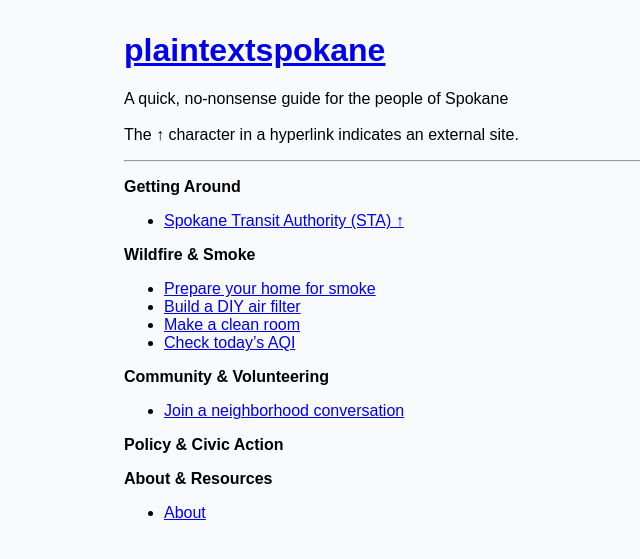
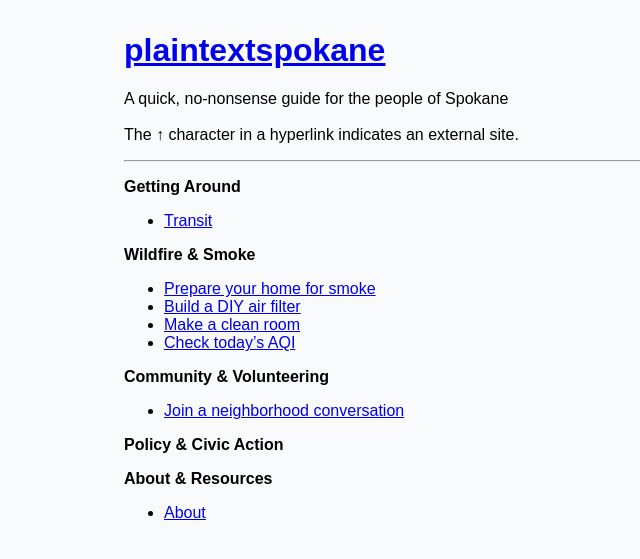
Before and after one commit to plaintextspokane/plaintextspokane.github.io, a Jekyll site: the page built from index.md, in a window 1280 px wide. Shown: the top 559 px of the page, without its empty margins (241-881 px from the left). Built offline with Jekyll 4.4.1, drawn with Linux system fonts in a browser that asks for light colours.

Commit message:
Update index.md

```diff
--- a/index.md
+++ b/index.md
@@ -3,7 +3,7 @@ layout: default
 ---
 
 **Getting Around**
-- [Spokane Transit Authority (STA) ↑](https://www.spokanetransit.com)
+- [Transit](transit.md)
 
 **Wildfire & Smoke**
 - [Prepare your home for smoke](smoke-prep.md)
```
